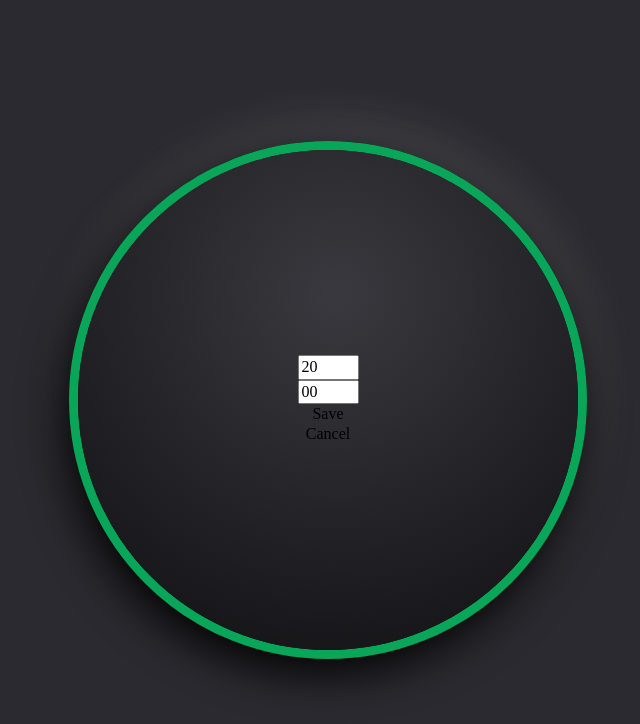
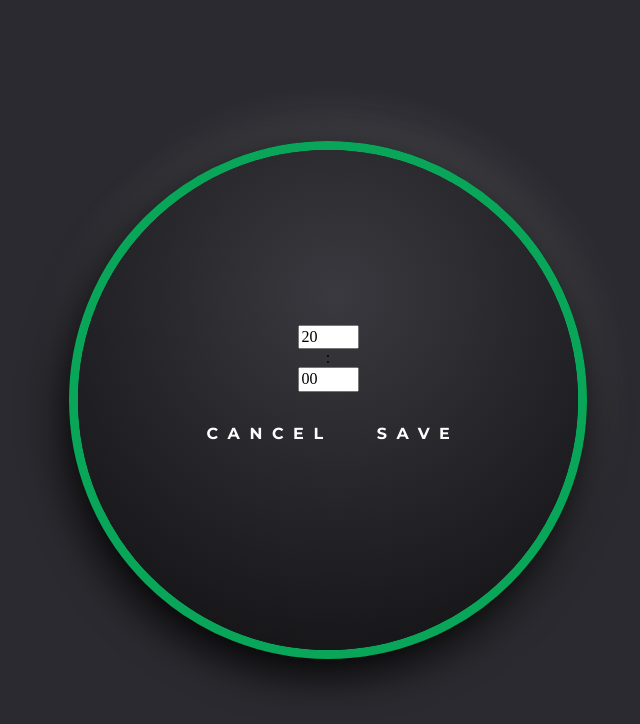
Before and after one commit to peter-hinch/advent-of-js-2022-day-01-pomodoro-timer, a React (Create React App) app: page / in a window 1280 px wide. Both pictures are taken after a click on the button "settings". Shown: the top 724 px of the page, without its empty margins (312-952 px from the left). Built offline with nearby package versions, Linux system fonts and the light colour scheme.

Commit message:
Refactor button class names.

```diff
--- a/src/App.css
+++ b/src/App.css
@@ -114,6 +114,12 @@ span#time__secs {
   text-align: left;
 }
 
+.dialog__button-group {
+  display: flex;
+  flex-direction: row;
+  gap: 32px;
+}
+
 button {
   text-align: center;
   background: transparent;
@@ -122,8 +128,7 @@ button {
   border-image-width: 0;
 }
 
-button.countdown__button-start-stop,
-button.modal__button-dismiss {
+button.button__text {
   position: relative;
   left: 5px;
   margin: 32px 0;
@@ -136,7 +141,7 @@ button.modal__button-dismiss {
   text-transform: uppercase;
 }
 
-button.countdown__button-settings {
+button.button__settings-icon {
   display: block;
   width: 24px;
   min-width: 24px;
--- a/src/App.tsx
+++ b/src/App.tsx
@@ -106,13 +106,13 @@ const App: React.FC = () => {
             </span>
           </div>
           <button
-            className="countdown__button-start-stop"
+            className="button__text"
             onClick={() => setTimerRunning(!timerRunning)}
           >
             {!timerRunning ? 'Start' : 'Stop'}
           </button>
           <button
-            className="countdown__button-settings"
+            className="button__settings-icon"
             aria-label="settings"
             onClick={() =>
               setSettings((prevSettings) => ({
@@ -157,7 +157,7 @@ const Modal: React.FC<{ text: string; handleConfirm: Function }> = ({
   return (
     <dialog className="timer__modal">
       <p>{text}</p>
-      <button onClick={() => handleConfirm()} className="modal__button-dismiss">
+      <button onClick={() => handleConfirm()} className="button__text">
         Okay
       </button>
     </dialog>
@@ -193,6 +193,7 @@ const Settings: React.FC<{
         value={minutes?.toString()?.padStart(2, '0')}
         onChange={(event) => handleInputChange(event)}
       />
+      <span>:</span>
       <input
         id="settings__seconds"
         type="number"
@@ -202,8 +203,17 @@ const Settings: React.FC<{
         value={seconds?.toString()?.padStart(2, '0')}
         onChange={(event) => handleInputChange(event)}
       />
-      <button onClick={() => handleSave(minutes, seconds)}>Save</button>
-      <button onClick={() => handleCancel()}>Cancel</button>
+      <div className="dialog__button-group">
+        <button className="button__text" onClick={() => handleCancel()}>
+          Cancel
+        </button>
+        <button
+          className="button__text"
+          onClick={() => handleSave(minutes, seconds)}
+        >
+          Save
+        </button>
+      </div>
     </dialog>
   );
 };
```
